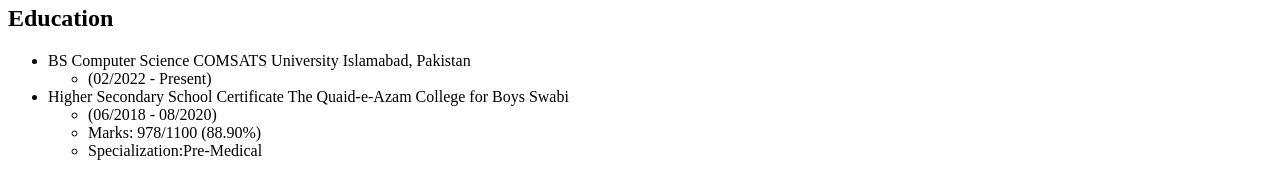
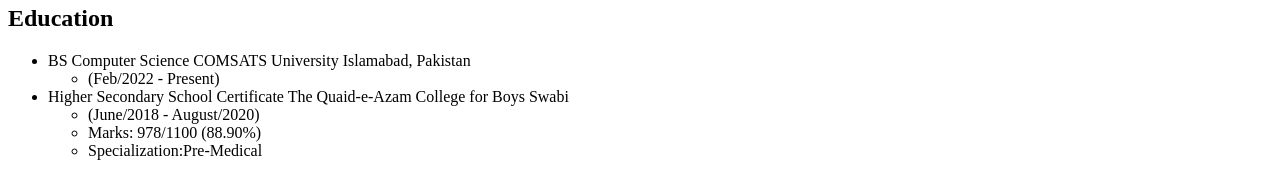
Before and after one commit to Talha-07/MyResume.html, a plain HTML site: page index.html in a window 1280 px wide. Shown: the part 402-576 px from the top of the page. Drawn offline with Linux system fonts and the light colour scheme.

Commit message:
index.html

```diff
--- a/index.html
+++ b/index.html
@@ -22,13 +22,13 @@
         <li>BS Computer Science
             COMSATS University Islamabad, Pakistan
             <ul>
-                <li>(02/2022 - Present)</li>
+                <li>(Feb/2022 - Present)</li>
             </ul>
         </li>
         <li>Higher Secondary School Certificate
             The Quaid-e-Azam College for Boys Swabi
             <ul>
-                <li>(06/2018 - 08/2020)</li>
+                <li>(June/2018 - August/2020)</li>
                 <li>Marks: 978/1100 (88.90%)</li>
                 <li>Specialization:Pre-Medical</li>
             </ul>
```
